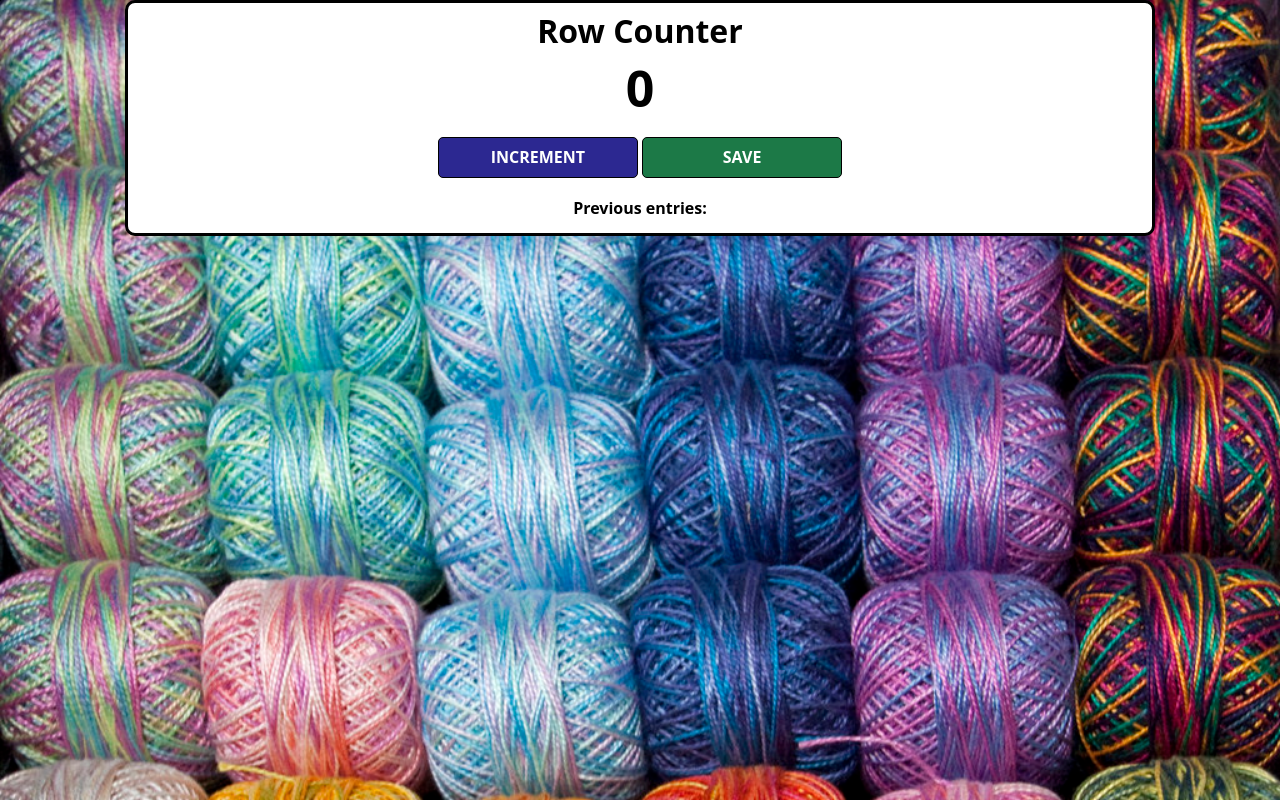
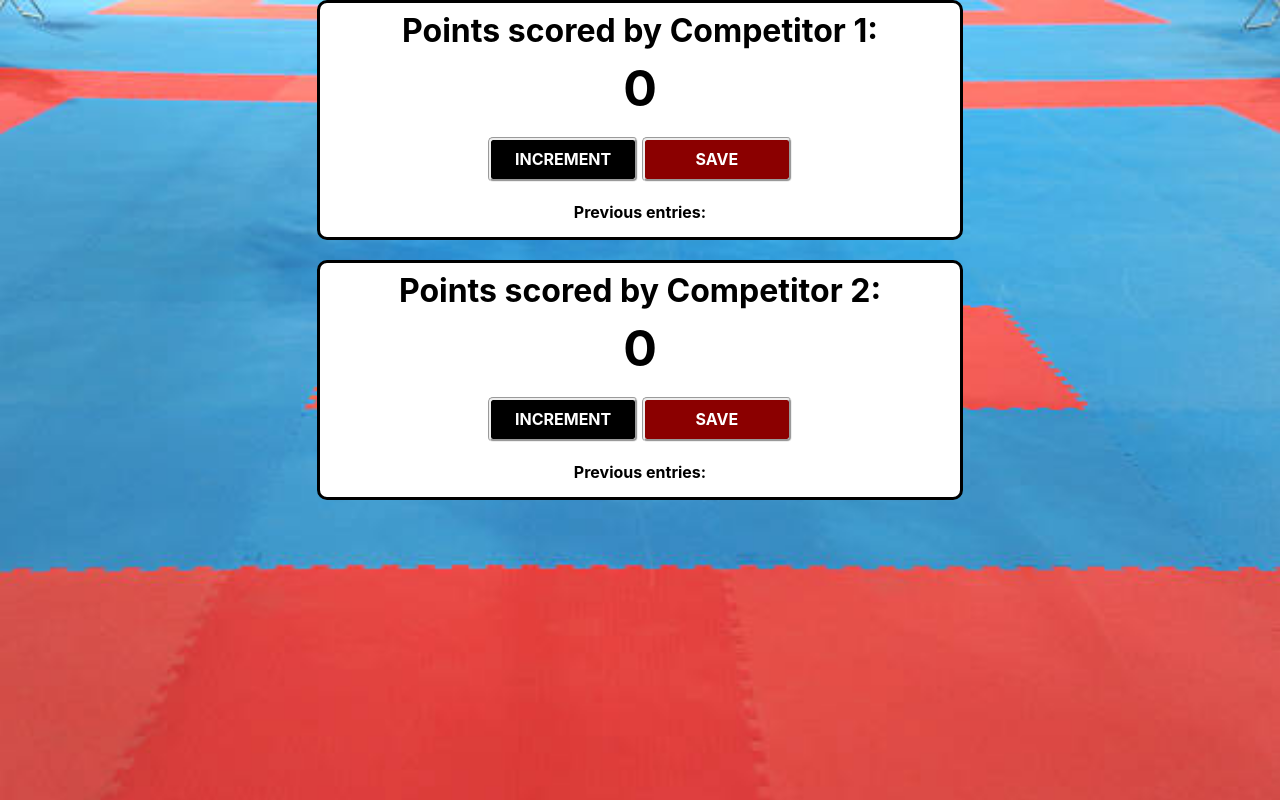
Before and after one commit to Sala7din/bjj-scoreboard, a plain HTML site: page index.html in a window 1280 px wide. Drawn offline with nearby package versions, Linux system fonts and the light colour scheme.

Commit message:
Add correct bjj scoreboard files via upload

```diff
--- a/index.css
+++ b/index.css
@@ -1,20 +1,31 @@
+
 body {
-    background-image: url("yarn.jpeg");
+    background-image: url("tatami.jpg");
     background-size: cover;
-    font-family: 'Open Sans', 'Helvetica Neue', sans-serif;
+    font-family: -apple-system, BlinkMacSystemFont, 'Segoe UI', Roboto, Oxygen, Ubuntu, Cantarell, 'Open Sans', 'Helvetica Neue', sans-serif;
+    font-weight: bold;
     text-align: center;
-    height: 100vh;
 }
 
-.container {
+.container1 {
     background: white;
-    max-width: 80%;
+    max-width: 50%;
     margin: auto;
     border: 3px solid black;
     border-radius: 10px;
 }
 
+.container2 {
+    background: white;
+    max-width: 50%;
+    margin: auto;
+    margin-top: 20px;
+    border: 3px solid black;
+    border-radius: 10px;
+}
+
 h1 {
+
     margin-top: 10px;
     margin-bottom: 10px;
 }
@@ -26,24 +37,24 @@ h2 {
 }
 
 button {
-    border: 1px solid black;
+    border: groove;
     padding-top: 10px;
     padding-bottom: 10px;
     color: white;
     font-weight: bold;
-    width: 200px;
+    width: 150px;
     margin-bottom: 5px;
     border-radius: 5px;
 }
 
 #increment-btn {
-    background: #2C2891;
+    background: black;
+
 }
 
 #save-btn {
-    background: #1C7947;
+    background: darkred;
+
+
+
 }
-
-#save-el {
-    font-weight: bold;
-}
--- a/index.html
+++ b/index.html
@@ -3,15 +3,27 @@
         <link rel="stylesheet" href="index.css">
     </head>
     <body>
-        <div class="container">
-            <h1>Row Counter</h1>
-            <h2 id="count-el">0</h2>
-            <button id="increment-btn" onclick="increment()">INCREMENT</button>
-            <button id="save-btn" onclick="save()">SAVE</button>
-            <p id="save-el">Previous entries: </p>
-        </div>
+        <div class="container1">
+        <h1>Points scored by Competitor 1:</h1>
+        <h2 id="count-el">0</h2>
+        <button id="increment-btn" onclick="increment()">INCREMENT</button>
+        <button id="save-btn" onclick="save()">SAVE</button>
+        <p id="save-el">Previous entries: </p>
         <script src="index.js">
             nnerText
         </script>
+        </div>
+        <div class="container2">
+        <h1>Points scored by Competitor 2:</h1>
+        <h2 id="count-el">0</h2>
+        <button id="increment-btn" onclick="increment()">INCREMENT</button>
+        <button id="save-btn" onclick="save()">SAVE</button>
+        <p id="save-el">Previous entries: </p>
+        <script src="index.js">
+            nnerText
+        </script>
+        </div>
+
     </body>
 </html>
+</div>
```
Also changed, not shown: tatami.jpg (added), 1 other file.
